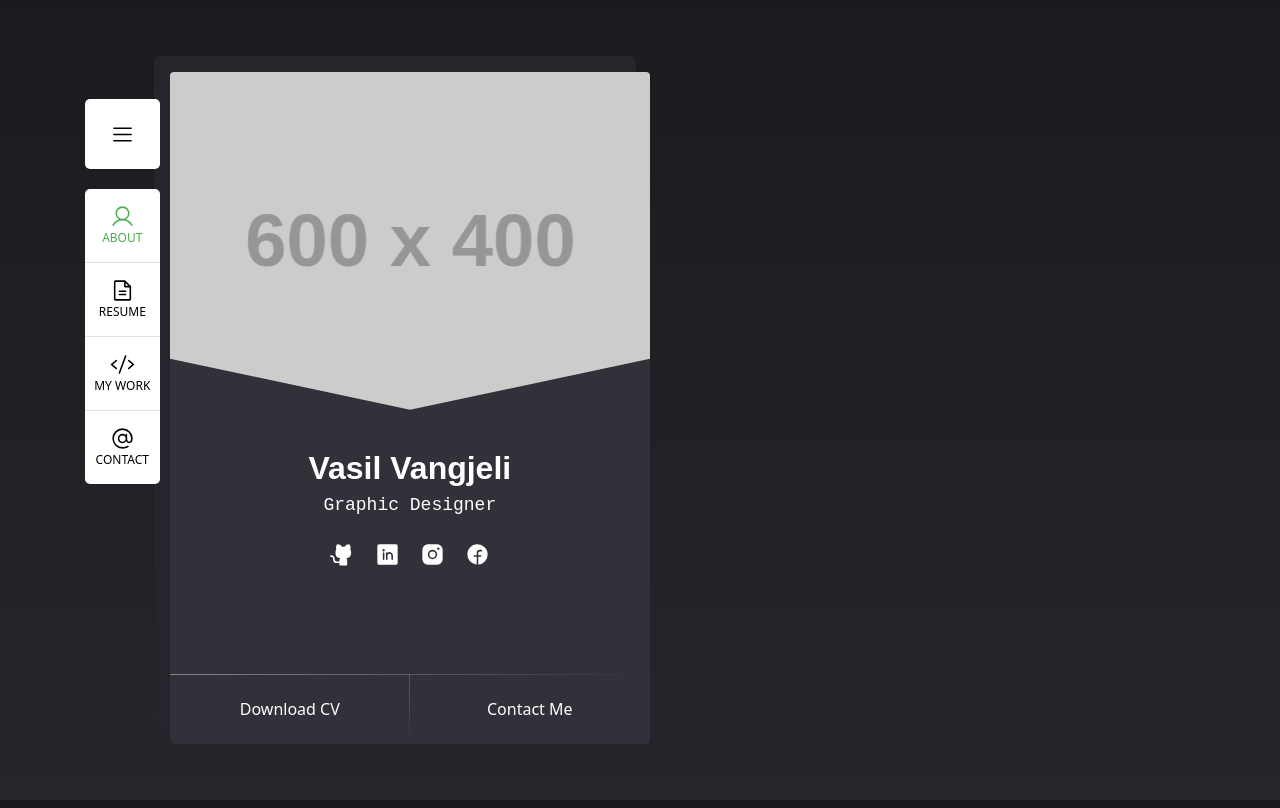
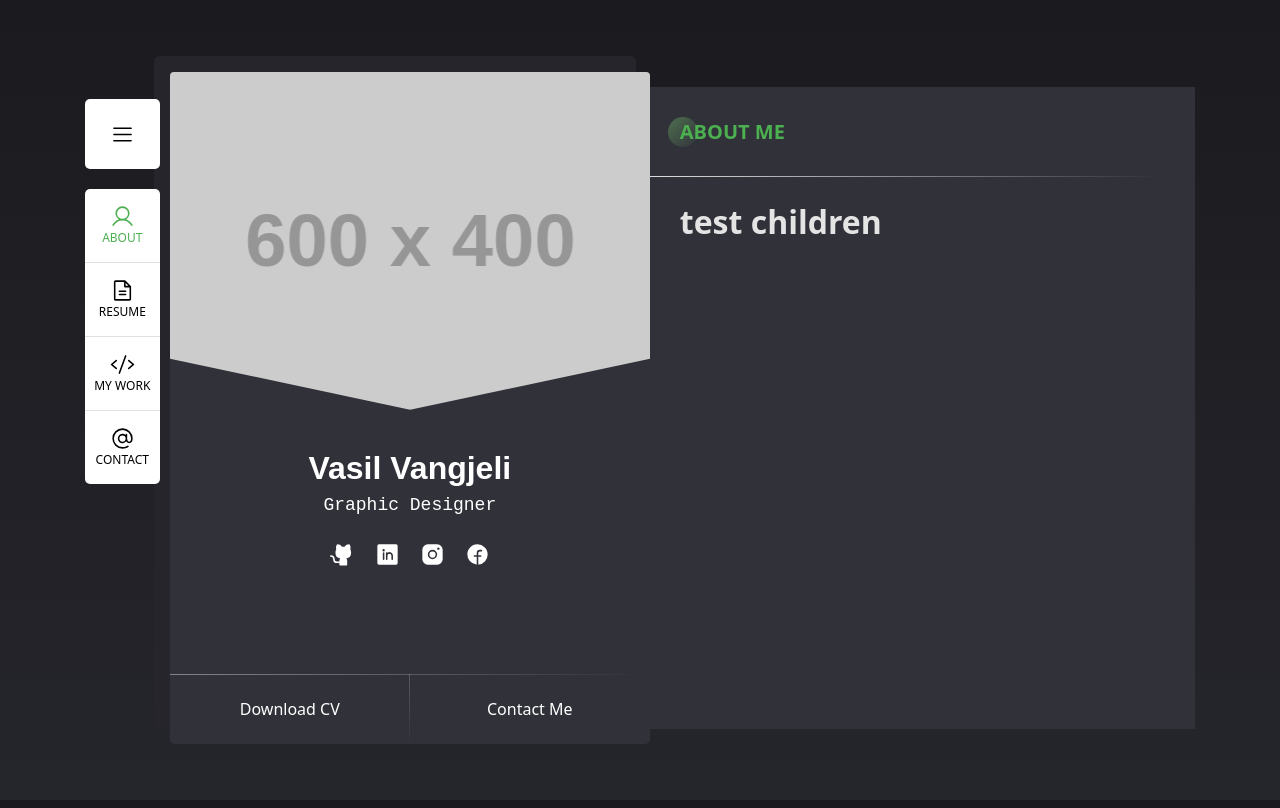
Before and after one commit to vasil14/my-cv-website, a React (Vite) app: page / in a window 1280 px wide. Built offline with nearby package versions, Linux system fonts and the light colour scheme.

Commit message:
Working with animation

```diff
--- a/src/App.jsx
+++ b/src/App.jsx
@@ -1,37 +1,59 @@
-import styled from "styled-components";
+import { useState } from "react";
 import VerticalSidebar from "./components/Sidebar";
 import Profile from "./components/profile";
-
-const MainContainer = styled.div`
-  position: relative;
-  height: 100vh;
-  width: 100%;
-  display: flex;
-  justify-content: center;
-  align-items: center;
-  overflow: hidden;
-`;
-
-const ContentContainer = styled.div`
-  display: flex;
-  margin: 8vh 6vw;
-  position: relative;
-  top: 0;
-  left: 0;
-  width: 100%;
-  height: 84vh;
-  max-width: 1268px;
-  max-height: 674px;
-`;
-
-const Sidebar = styled.div``;
+import AboutMe from "./components/AboutMe";
+import Resume from "./components/Resume";
+import MyWork from "./components/MyWork";
+import Contact from "./components/Contact";
+import { ContentContainer, MainContainer } from "./styles";
 
 export default function App() {
+  const [activeSection, setActiveSection] = useState("ABOUT");
+  const [prevSection, setPrevSection] = useState(null);
+  const [isAnimating, setIsAnimating] = useState(false);
+
+  const handleSectionChange = (newSection) => {
+    if (newSection === activeSection || isAnimating) return;
+
+    setPrevSection(activeSection);
+    setActiveSection(newSection);
+    setIsAnimating(true);
+
+    setTimeout(() => {
+      setPrevSection(null);
+      setIsAnimating(false);
+    }, 500); // match animation duration
+  };
+
+  const getComponent = (section, animationType) => {
+    switch (section) {
+      case "ABOUT":
+        return <AboutMe animationType={animationType} />;
+      case "RESUME":
+        return <Resume animationType={animationType} />;
+      case "MY WORK":
+        return <MyWork animationType={animationType} />;
+      case "CONTACT":
+        return <Contact animationType={animationType} />;
+      default:
+        return null;
+    }
+  };
+
   return (
     <MainContainer>
       <ContentContainer>
-        <VerticalSidebar />
+        <VerticalSidebar
+          setActiveSection={handleSectionChange}
+          active={activeSection}
+        />
         <Profile />
+
+        {/* Old component with fadeOut */}
+        {prevSection && getComponent(prevSection, "out")}
+
+        {/* New component with fadeIn */}
+        {getComponent(activeSection, prevSection ? "in" : "none")}
       </ContentContainer>
     </MainContainer>
   );
--- /dev/null
+++ b/src/components/AboutMe/index.jsx
@@ -0,0 +1,11 @@
+import MainContent from "../MainContent";
+
+const AboutMe = ({ animationType }) => {
+  return (
+    <MainContent title="About Me" animationType={animationType}>
+      <h1>test children</h1>
+    </MainContent>
+  );
+};
+
+export default AboutMe;
--- /dev/null
+++ b/src/components/Contact/index.jsx
@@ -0,0 +1,11 @@
+import MainContent from "../MainContent";
+
+const Contact = ({ animationType }) => {
+  return (
+    <MainContent title="Contact" animationType={animationType}>
+      <h1>Contact Content Here</h1>
+    </MainContent>
+  );
+};
+
+export default Contact;
--- /dev/null
+++ b/src/components/MainContent/index.jsx
@@ -0,0 +1,14 @@
+import { ContentContainer, ContentWrapper, TitleHeader } from "./styles";
+
+const MainContent = ({ title, children, animationType }) => {
+  return (
+    <ContentContainer $animationType={animationType}>
+      <ContentWrapper>
+        <TitleHeader>{title}</TitleHeader>
+        {children}
+      </ContentWrapper>
+    </ContentContainer>
+  );
+};
+
+export default MainContent;
--- /dev/null
+++ b/src/components/MainContent/styles.jsx
@@ -0,0 +1,83 @@
+import styled, { css } from "styled-components";
+import { fadeInLeft, fadeOutLeft } from "../../styles";
+
+export const ContentContainer = styled.div`
+  transform: translate3d(0px, 0px, 0px);
+  opacity: 1;
+
+  padding: 0;
+  position: absolute;
+  overflow: hidden;
+  left: 565px;
+  right: 0;
+  top: 15px;
+  bottom: 15px;
+  width: auto;
+  height: auto;
+  background: #31313a;
+  z-index: ${({ $animationType }) => ($animationType === "in" ? 9 : 8)};
+  pointer-events: none;
+
+  ${({ $animationType }) => {
+    switch ($animationType) {
+      case "in":
+        return css`
+          animation: ${fadeInLeft} 1s ease forwards;
+        `;
+      case "out":
+        return css`
+          animation: ${fadeOutLeft} 1s ease forwards;
+        `;
+      default:
+        return css`
+          opacity: 1;
+        `;
+    }
+  }}
+`;
+
+export const ContentWrapper = styled.div`
+  position: relative;
+  padding: 30px 30px 0 30px;
+`;
+
+export const TitleHeader = styled.div`
+  position: relative;
+  font-size: 20px;
+  font-weight: bold;
+  color: #4caf50;
+  text-transform: uppercase;
+  width: 100%;
+  padding: 0 0 30px 0;
+
+  &::before {
+    content: "";
+    position: absolute;
+    left: -12px;
+    top: 0;
+    width: 30px;
+    height: 30px;
+    border-radius: 50%;
+    background: linear-gradient(
+      135deg,
+      rgba(120, 204, 109, 0.4) 0,
+      rgba(120, 204, 109, 0.01) 100%
+    );
+    z-index: -1;
+  }
+
+  &::after {
+    content: "";
+    position: absolute;
+    height: 1px;
+    left: -30px;
+    right: 0;
+    bottom: 0;
+    width: auto;
+    background: radial-gradient(
+      ellipse at left,
+      #dddddd 0%,
+      rgba(255, 255, 255, 0) 70%
+    );
+  }
+`;
--- /dev/null
+++ b/src/components/MyWork/index.jsx
@@ -0,0 +1,11 @@
+import MainContent from "../MainContent";
+
+const MyWork = ({ animationType }) => {
+  return (
+    <MainContent title="My Work" animationType={animationType}>
+      <h1>My Work Content Here</h1>
+    </MainContent>
+  );
+};
+
+export default MyWork;
--- /dev/null
+++ b/src/components/Resume/index.jsx
@@ -0,0 +1,11 @@
+import MainContent from "../MainContent";
+
+const Resume = ({ animationType }) => {
+  return (
+    <MainContent title="Resume" animationType={animationType}>
+      <h1>Resume Content Here</h1>
+    </MainContent>
+  );
+};
+
+export default Resume;
--- a/src/components/Sidebar/index.jsx
+++ b/src/components/Sidebar/index.jsx
@@ -8,9 +8,7 @@ import {
   UserIcon,
 } from "@phosphor-icons/react";
 
-const VerticalSidebar = () => {
-  const [active, setActive] = useState("ABOUT");
-
+const VerticalSidebar = ({ active, setActiveSection }) => {
   const menuItems = [
     { label: "ABOUT", icon: <UserIcon size={25} /> },
     { label: "RESUME", icon: <FileTextIcon size={25} /> },
@@ -28,7 +26,7 @@ const VerticalSidebar = () => {
           <MenuItem
             key={item.label}
             className={active === item.label ? "active" : ""}
-            onClick={() => setActive(item.label)}
+            onClick={() => setActiveSection(item.label)}
           >
             {item.icon}
             <Label>{item.label}</Label>
--- a/src/components/profile/styles.jsx
+++ b/src/components/profile/styles.jsx
@@ -8,6 +8,7 @@ export const ProfileWrapper = styled.div`
   display: flex;
   background-color: #31313a;
   border-radius: 5px;
+  z-index: 10;
 
   box-shadow: -15px -15px 0px 1px rgb(37, 37, 43);
   -webkit-box-shadow: -15px -15px 0px 1px rgb(37, 37, 43);
--- /dev/null
+++ b/src/styles.jsx
@@ -0,0 +1,45 @@
+import styled, { keyframes } from "styled-components";
+
+export const MainContainer = styled.div`
+  position: relative;
+  height: 100vh;
+  width: 100%;
+  display: flex;
+  justify-content: center;
+  align-items: center;
+  overflow: hidden;
+`;
+
+export const ContentContainer = styled.div`
+  display: flex;
+  margin: 8vh 6vw;
+  position: relative;
+  top: 0;
+  left: 0;
+  width: 100%;
+  height: 84vh;
+  max-width: 1268px;
+  max-height: 674px;
+`;
+
+export const fadeInLeft = keyframes`
+  from {
+    opacity: 0;
+    transform: translate3d(-300px 0, 0);
+  }
+  to {
+    opacity: 1;
+    transform: translate3d(0, 0, 0);
+  }
+`;
+
+export const fadeOutLeft = keyframes`
+  from {
+    opacity: 1;
+    transform: translate3d(0, 0, 0);
+  }
+  to {
+    opacity: 0;
+    transform: translate3d(-300px, 0, 0);
+  }
+`;
```
Also changed, not shown: src/components/AboutMe/styles.jsx (added).
